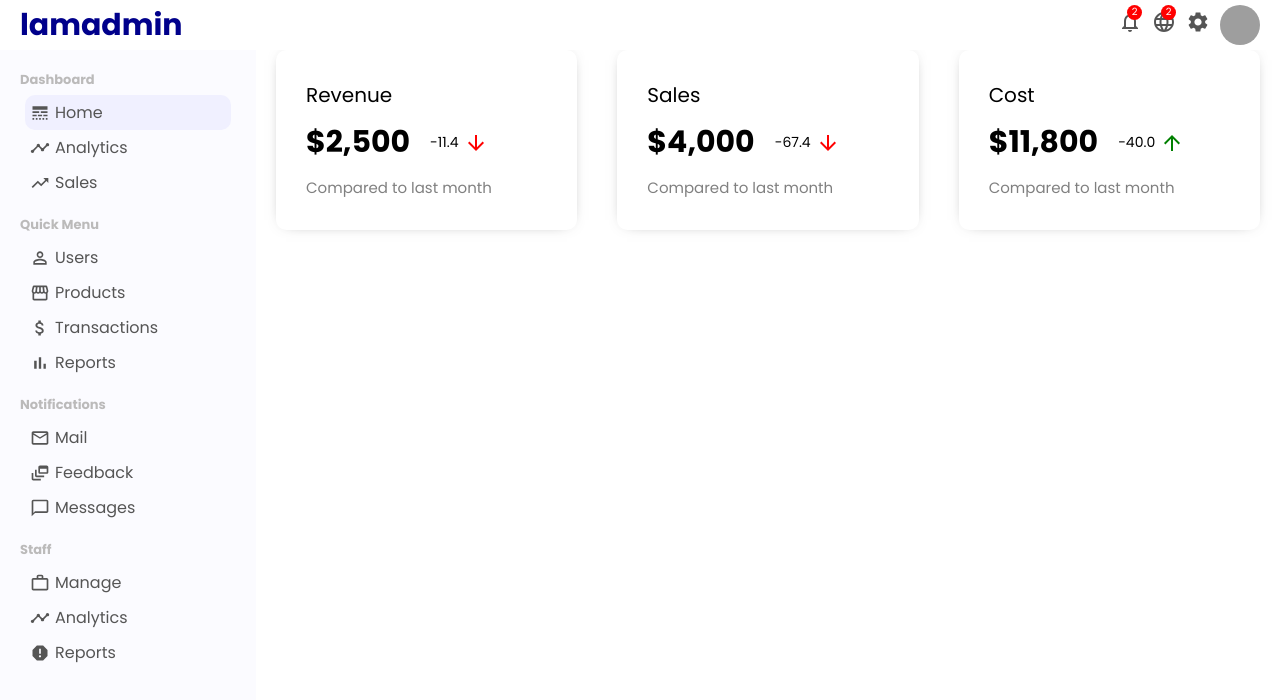
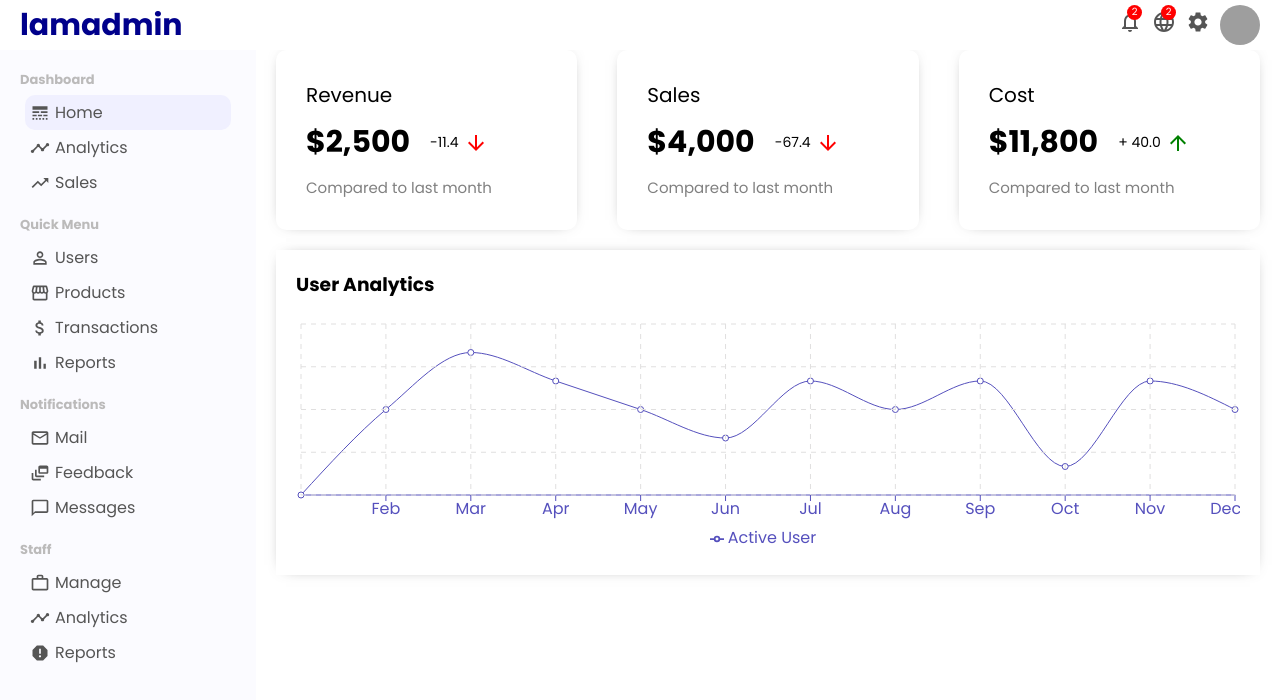
Before and after one commit to ebenofere/react-admin-dashboard, a React (Create React App) app: page / in a window 1280 px wide. Shown: the top 700 px of the page. Built offline with nearby package versions, Linux system fonts and the light colour scheme; grey boxes are pictures that could not be loaded.

Commit message:
5. React chart

```diff
--- a/src/components/chart/Chart.jsx
+++ b/src/components/chart/Chart.jsx
@@ -1,5 +1,22 @@
 import './chart.css'
+import { LineChart, Line, CartesianGrid, XAxis, Tooltip, ResponsiveContainer, Legend } from 'recharts';
 
-export default function Chart() {
-    <div>Welcome to Nigeria</div>
+export default function Chart({ title, data, dataKey, grid }) {
+
+    return (
+        <div className="chart">
+            <h3 className="chartTitle">
+                {title}
+            </h3>
+            <ResponsiveContainer width="100%" aspect={4 / 1}>
+                <LineChart data={data}>
+                    <XAxis dataKey="name" stroke='#5550bd' />
+                    <Line type="monotone" dataKey={dataKey} stroke="#5550bd" />
+                    <Tooltip />
+                    {grid && <CartesianGrid stroke="#e0dfdf" strokeDasharray="5 5" />}
+                    <Legend />
+                </LineChart>
+            </ResponsiveContainer>
+        </div >
+    )
 }
--- a/src/components/chart/chart.css
+++ b/src/components/chart/chart.css
@@ -0,0 +1,10 @@
+.chart {
+    margin: 20px;
+    padding: 20px;
+    -webkit-box-shadow: 0px 0px 15px -10px rgba(0, 0, 0, 0.75);
+    box-shadow: 0px 0px 15px -10px rgba(0, 0, 0, 0.75);
+}
+
+.chartTitle {
+    margin-bottom: 20px;
+}
--- a/src/components/featuredInfo/FeaturedInfo.jsx
+++ b/src/components/featuredInfo/FeaturedInfo.jsx
@@ -29,7 +29,7 @@ export default function FeaturedInfo() {
                 <div className="featuredMoneyContainer">
                     <span className="featuredMoney">$11,800</span>
                     <span className="featuredMoneyRate">
-                        -40.0 <ArrowUpward className='featuredIcon' />
+                        + 40.0 <ArrowUpward className='featuredIcon' />
                     </span>
                 </div>
                 <span className="featuredSub">Compared to last month</span>
--- /dev/null
+++ b/src/dummyData.js
@@ -0,0 +1,50 @@
+export const userData = [
+  {
+    name: "Jan",
+    "Active User": 0,
+  },
+  {
+    name: "Feb",
+    "Active User": 3000,
+  },
+  {
+    name: "Mar",
+    "Active User": 5000,
+  },
+  {
+    name: "Apr",
+    "Active User": 4000,
+  },
+  {
+    name: "May",
+    "Active User": 3000,
+  },
+  {
+    name: "Jun",
+    "Active User": 2000,
+  },
+  {
+    name: "Jul",
+    "Active User": 4000,
+  },
+  {
+    name: "Aug",
+    "Active User": 3000,
+  },
+  {
+    name: "Sep",
+    "Active User": 4000,
+  },
+  {
+    name: "Oct",
+    "Active User": 1000,
+  },
+  {
+    name: "Nov",
+    "Active User": 4000,
+  },
+  {
+    name: "Dec",
+    "Active User": 3000,
+  },
+];
--- a/src/pages/home/Home.jsx
+++ b/src/pages/home/Home.jsx
@@ -1,14 +1,13 @@
 import './home.css'
 import FeaturedInfo from '../../components/featuredInfo/FeaturedInfo'
 import Chart from '../../components/chart/Chart'
+import { userData } from '../../dummyData'
 
-export function Home() {
+export default function Home() {
     return (
         <div className='home'>
             <FeaturedInfo />
-            <Chart />
+            <Chart data={userData} title="User Analytics" dataKey="Active User" grid />
         </div >
     )
 }
-
-export default Home
```
Also changed, not shown: src/components/practice.css (+0 -10 lines), src/components/practice.js (+0 -26 lines).
